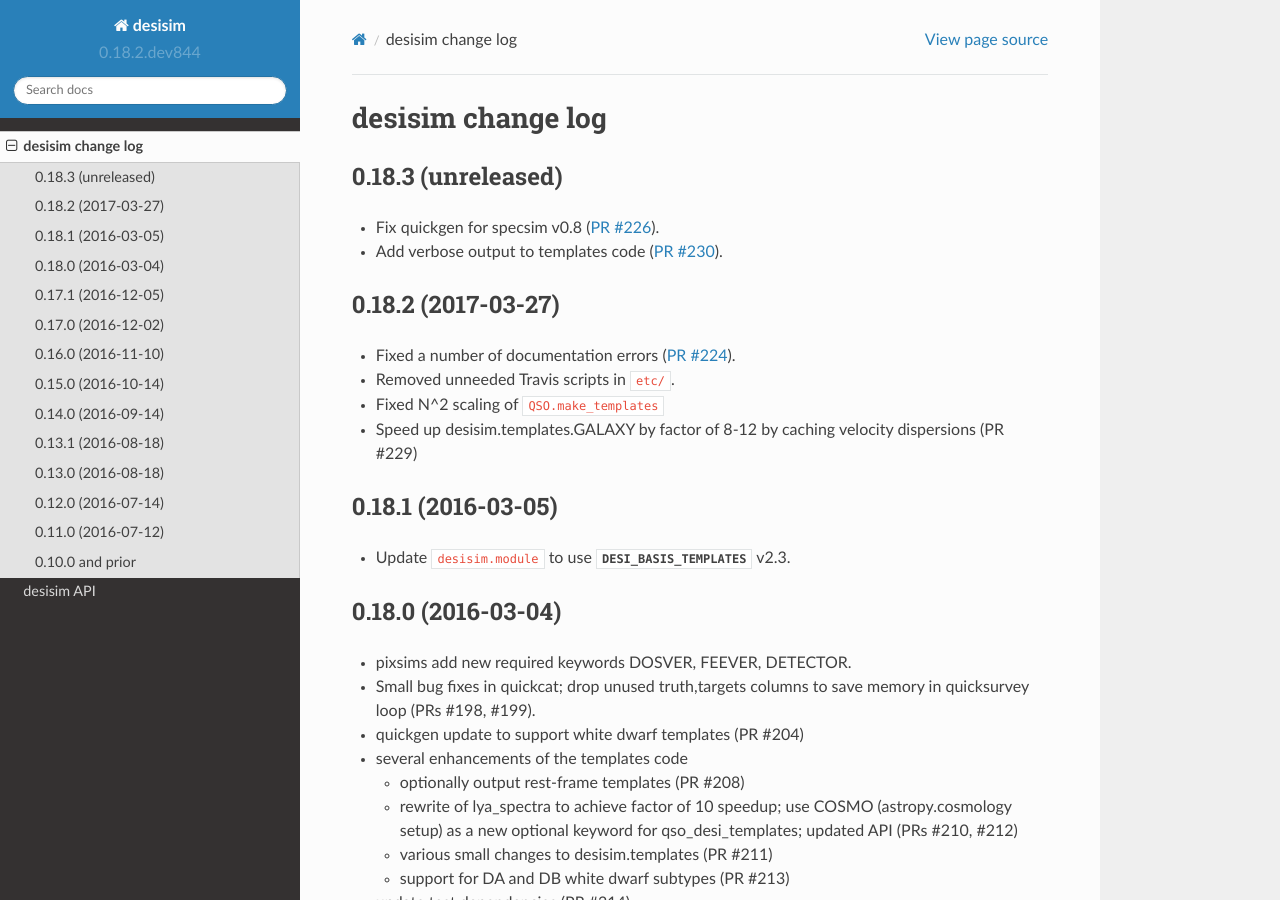
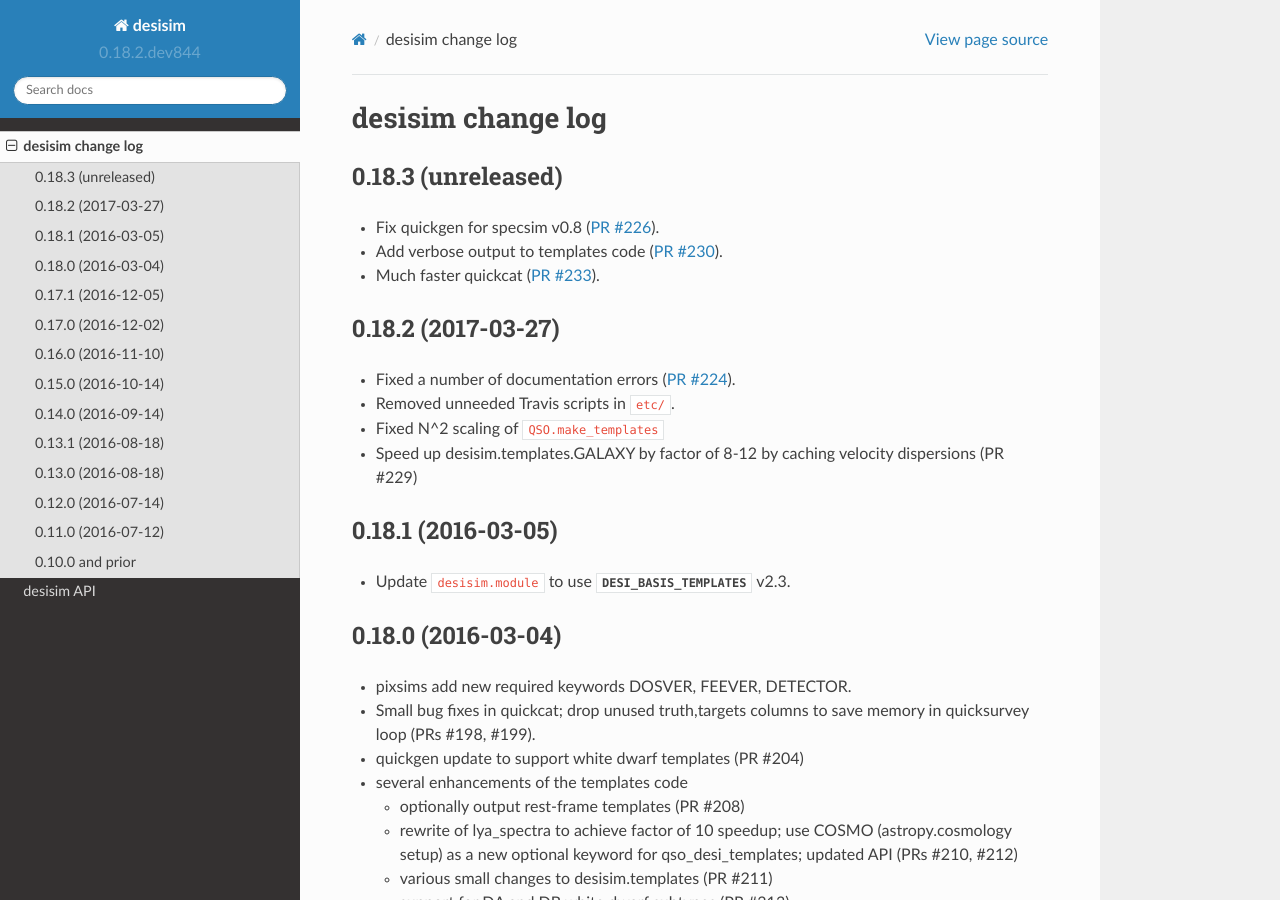
Before and after one commit to desihub/desisim, a Sphinx documentation site: the page built from doc/changes.rst, in a window 1280 px wide and 900 px high. Built offline with Sphinx 7.4.7 and the Read the Docs theme 2.0.0, drawn with Linux system fonts in a browser that asks for light colours.

Commit message:
update changes.rst [ci skip]

```diff
--- a/doc/changes.rst
+++ b/doc/changes.rst
@@ -7,9 +7,11 @@ desisim change log
 
 * Fix quickgen for specsim v0.8 (`PR #226`_).
 * Add verbose output to templates code (`PR #230`_).
+* Much faster quickcat (`PR #233`_).
 
 .. _`PR #226`: https://github.com/desihub/desisim/pull/226
 .. _`PR #230`: https://github.com/desihub/desisim/pull/230
+.. _`PR #233`: https://github.com/desihub/desisim/pull/233
 
 0.18.2 (2017-03-27)
 -------------------
```
